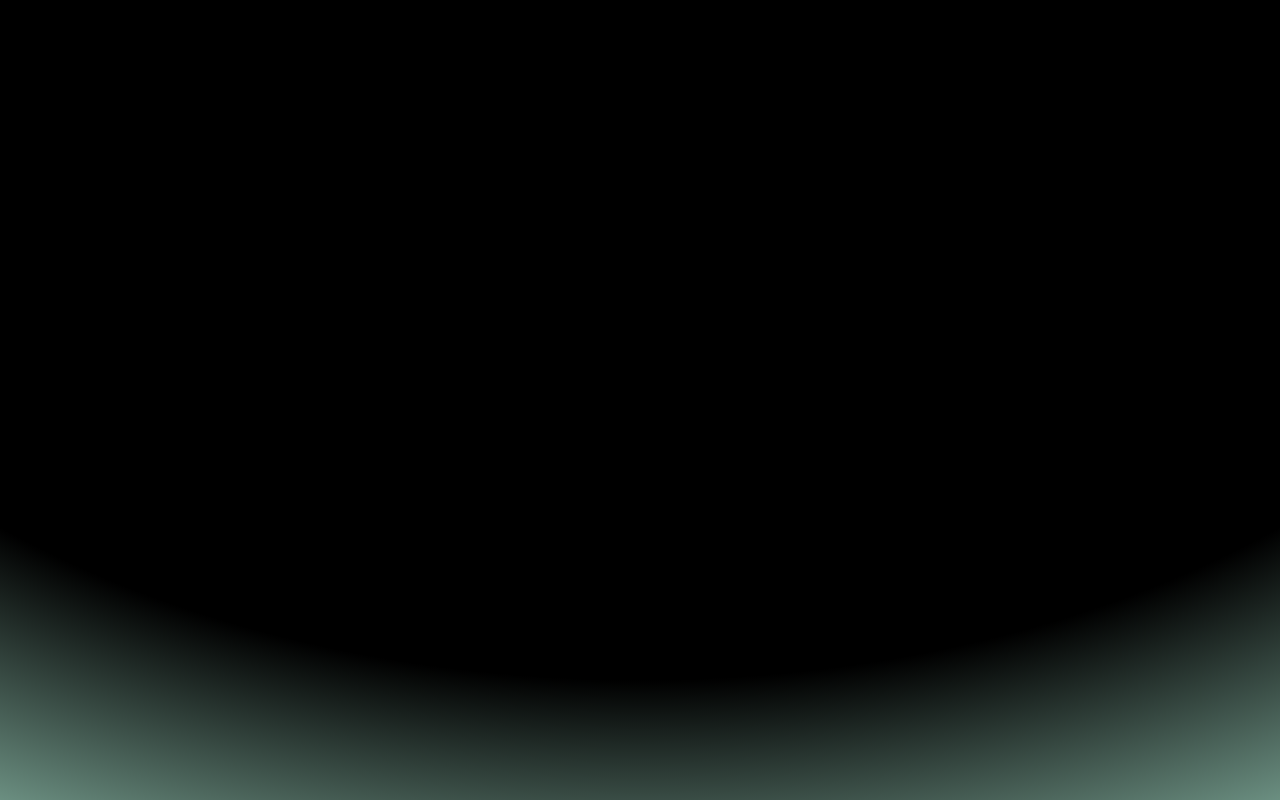
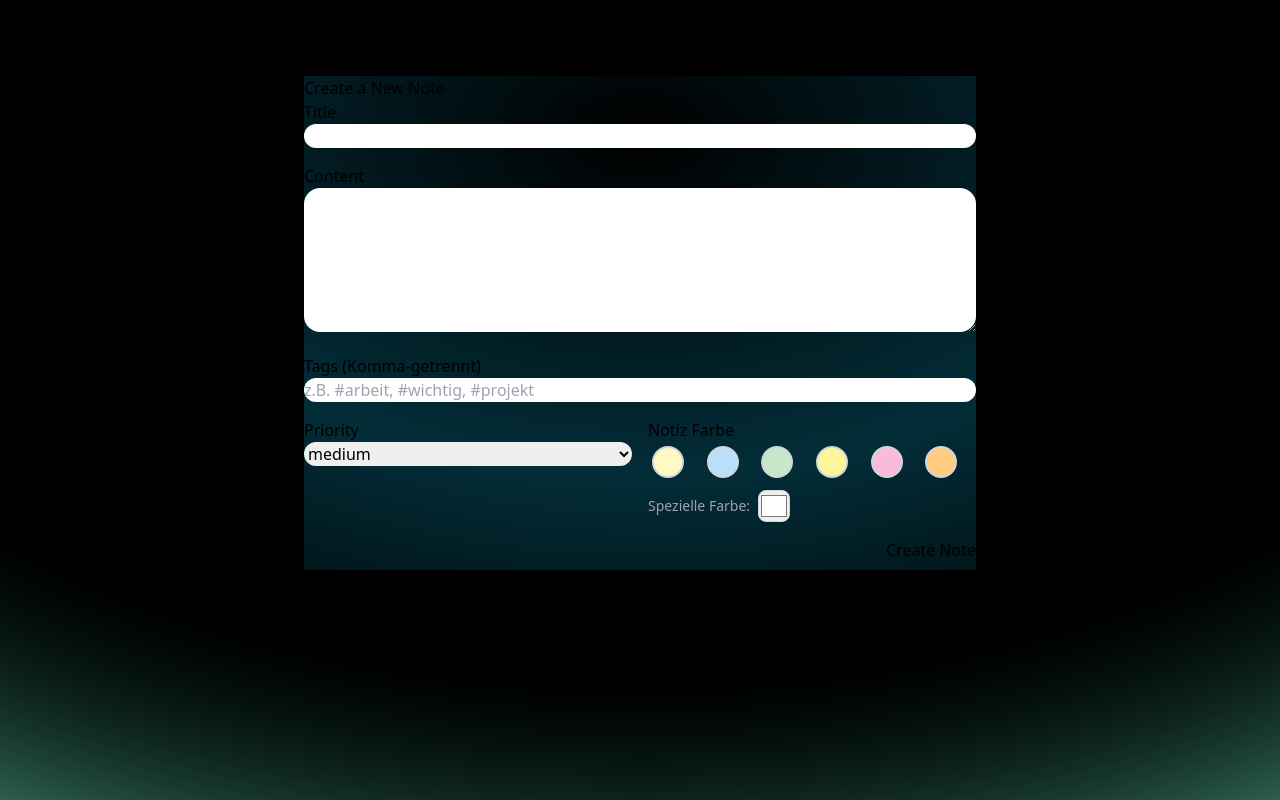
Before and after one commit to AliRamazanYildirim/thinkboard-app, a React (Vite) app in the folder frontend/: page /create in a window 1280 px wide. Built offline with nearby package versions, Linux system fonts and the light colour scheme.

Commit message:
feat: Implementiere CreatePage-Komponente zur Erstellung von Notizen mit Titel, Inhalt, Tags, Priorität und Farbe

```diff
--- a/frontend/src/pages/CreatePage.jsx
+++ b/frontend/src/pages/CreatePage.jsx
@@ -1,9 +1,183 @@
-import React from 'react'
+import { useState } from "react";
+import {ArrowLeftIcon} from "lucide-react";
+import { Link, useNavigate } from "react-router";
+import toast from "react-hot-toast";
+import axios from "axios";
+
 
 const CreatePage = () => {
+  const [title, setTitle] = useState("");
+  const [content, setContent] = useState("");
+  const [tags, setTags] = useState("");
+  const [priority, setPriority] = useState("medium");
+  const [color, setColor] = useState("#ffffff");
+  const [loading, setLoading] = useState(false);
+
+  const navigate = useNavigate();
+
+  const colorPalette = [
+    { name: "Hellgelb", value: "#fff9c4" },
+    { name: "Blau", value: "#bbdefb" },
+    { name: "Grün", value: "#c8e6c9" },
+    { name: "Gelb", value: "#fff59d" },
+    { name: "Rosa", value: "#f8bbd9" },
+    { name: "Orange", value: "#ffcc80" }
+  ];
+
+  const handleSubmit = async (e) => {
+    e.preventDefault();
+
+    // Leerzeichenkontrolle
+    if (!title.trim() || !content.trim()) {
+      toast.error("Titel und Inhalt dürfen nicht leer sein!");
+      return;
+    }
+
+    setLoading(true);
+    try {
+      // Konvertiere Tags in ein Array und filtere die leeren Elemente
+      const tagsArray = tags.split(',')
+      .map(tag => tag.trim())
+      .filter(tag => tag.length > 0);
+
+      const response = await axios.post("http://localhost:5001/api/notes", {
+        title: title.trim(),
+        content: content.trim(),
+        tags: tagsArray,
+        priority,
+        color
+      });
+      toast.success("Note created successfully!");
+      navigate("/");
+      console.log("Note created:", response.data);
+      setTitle("");
+      setContent("");
+      setTags("");
+      setPriority("medium");
+      setColor("#ffffff");
+    } catch (error) {
+      console.error("Error creating note:", error);
+      toast.error("Failed to create note!");
+    } finally {
+      setLoading(false);
+    }
+  };
+
   return (
-    <div>CreatePage</div>
-  )
+    <div className="min-h-screen bg-[radial-gradient(125%_125%_at_50%_10%,#000_60%,#00FF9D40_100%)]">
+      <div className="container mx-auto px-4 py-8">
+        <div className="max-w-2xl mx-auto">
+          <Link to={"/"} className="btn btn-ghost mb-6">
+            <ArrowLeftIcon className="size-5" />
+            Back to Notes
+          </Link>
+          { /* Card for creating a new note */}
+          <div className="card bg-[radial-gradient(145%_125%_at_50%_12%,#000_0%,#0891b250_55%,#000_100%)] shadow-lg">
+            { /* Card header with title */}
+            <div className="card-body">
+              <h2 className="card-title">Create a New Note</h2>
+              <form onSubmit={handleSubmit} className="space-y-4 relative pb-2">
+                <div className="form-control">
+                  <label className="label">
+                    <span className="label-text">Title</span>
+                  </label>
+                  <input
+                    type="text"
+                    value={title}
+                    onChange={(e) => setTitle(e.target.value)}
+                    className="input input-bordered w-full rounded-full"
+                    required
+                  />
+                </div>
+                { /* Textarea for note content */}
+                <div className="form-control">
+                  <label className="label">
+                    <span className="label-text">Content</span>
+                  </label>
+                  <textarea
+                    value={content}
+                    onChange={(e) => setContent(e.target.value)}
+                    className="textarea textarea-bordered w-full rounded-2xl"
+                    rows={6}
+                    required
+                  />
+                </div>
+                { /* Input for tags */}
+                <div className="form-control">
+                  <label className="label">
+                    <span className="label-text">Tags (Komma-getrennt)</span>
+                  </label>
+                  <input
+                    type="text"
+                    value={tags}
+                    onChange={(e) => setTags(e.target.value)}
+                    className="input input-bordered w-full rounded-full"
+                    placeholder="z.B. #arbeit, #wichtig, #projekt"
+                  />
+                </div>
+                { /* Grid for priority and color selection */}
+                <div className="grid grid-cols-2 gap-4">
+                  <div className="form-control">
+                    <label className="label">
+                      <span className="label-text">Priority</span>
+                    </label>
+                    <select
+                      value={priority}
+                      onChange={(e) => setPriority(e.target.value)}
+                      className="select select-bordered w-full rounded-2xl"
+                    >
+                      <option value="low">low</option>
+                      <option value="medium">medium</option>
+                      <option value="high">high</option>
+                    </select>
+                  </div>
+                  <div className="form-control">
+                    <label className="label">
+                      <span className="label-text">Notiz Farbe</span>
+                    </label>
+                    <div className="grid grid-cols-6 gap-2 p-1 bg-base-200 rounded-full">
+                      {colorPalette.map((colorOption) => (
+                        <button
+                          key={colorOption.value}
+                          type="button"
+                          onClick={() => setColor(colorOption.value)}
+                          className={`w-8 h-8 rounded-full border-2 transition-all duration-200 hover:scale-110 ${
+                            color === colorOption.value
+                              ? 'border-primary ring-2 ring-primary ring-offset-2'
+                              : 'border-gray-300 hover:border-gray-400'
+                          }`}
+                          style={{ backgroundColor: colorOption.value }}
+                          title={colorOption.name}
+                        />
+                      ))}
+                    </div>
+                    <div className="mt-2 flex items-center gap-2">
+                      <span className="text-sm text-gray-400">Spezielle Farbe:</span>
+                      <input
+                        type="color"
+                        value={color}
+                        onChange={(e) => setColor(e.target.value)}
+                        className="w-8 h-8 rounded-lg border border-gray-300 cursor-pointer"
+                      />
+                    </div>
+                  </div>
+                </div>
+                <div className="flex justify-end">
+                  <button
+                    type="submit"
+                    className={`btn btn-success text-black ${loading ? "loading" : ""}`}
+                    disabled={loading}
+                  >
+                    {loading ? "Creating..." : "Create Note"}
+                  </button>
+                </div>
+              </form>
+            </div>
+          </div>
+        </div>
+      </div>
+    </div>
+  );
 }
 
-export default CreatePage
+export default CreatePage;
```
